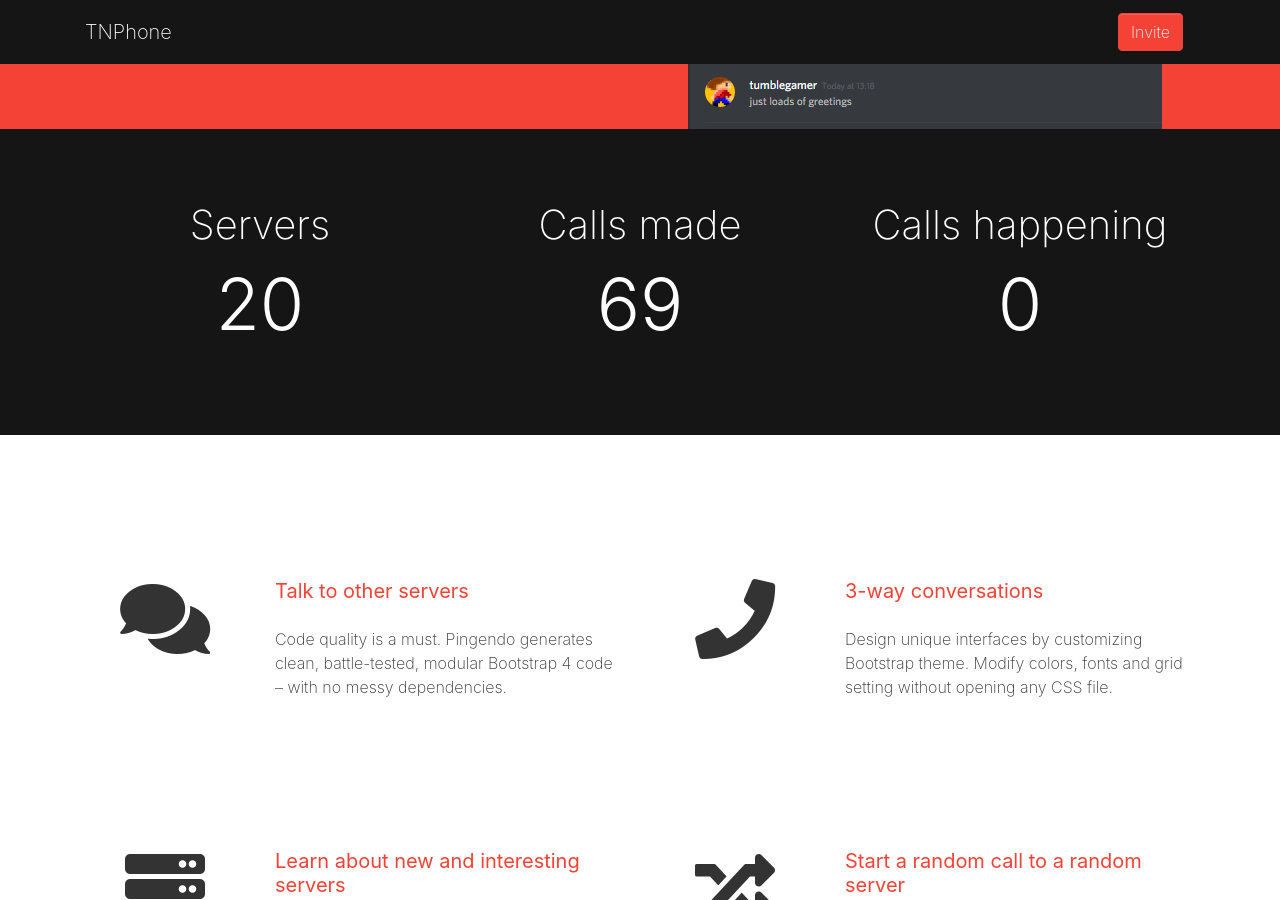
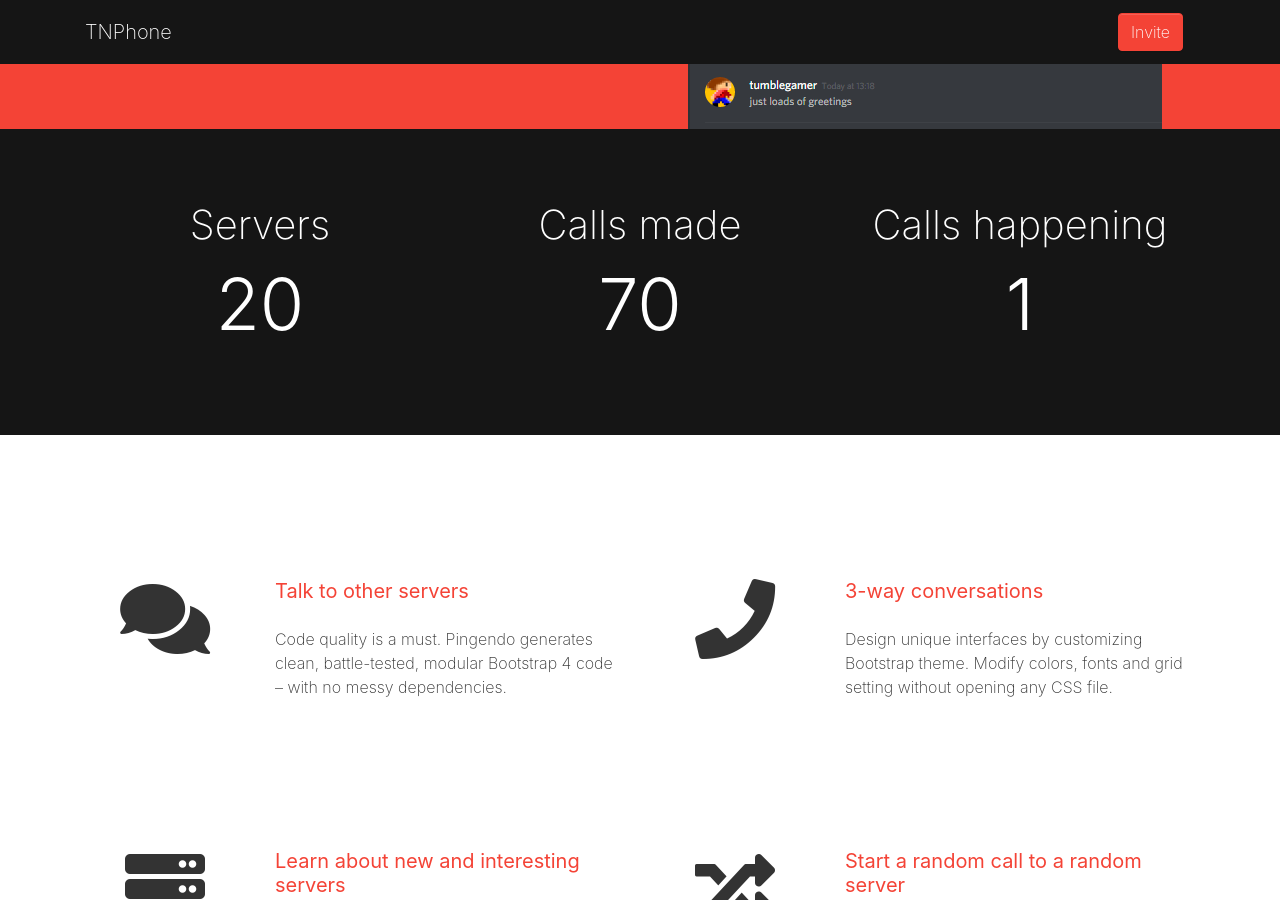
Before and after one commit to tumblenet/tnphone.tumblenet.ga, a Jekyll site: the page built from index.html, in a window 1280 px wide and 900 px high, scrolled down 443 px. Built offline with Jekyll 4.4.1, drawn with Linux system fonts in a browser that asks for light colours; nearby versions of some CDN libraries.

Commit message:
Update Phones feed

```diff
--- a/_data/phones.json
+++ b/_data/phones.json
@@ -154,7 +154,7 @@
 			"wwtbam": false
 		}
 	],
-	"callsMade": 69,
+	"callsMade": 70,
 	"servers": 20,
-	"currentCalls": 0
+	"currentCalls": 1
 }
```
